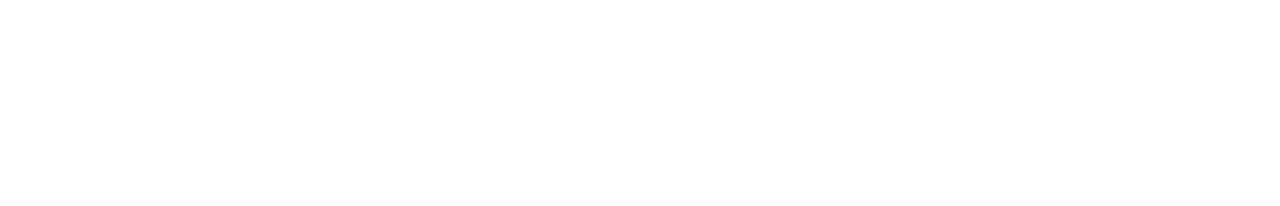
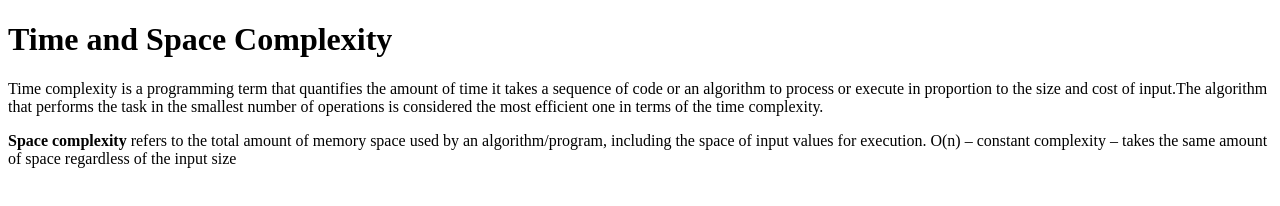
Before and after one commit to acciojob/time-and-space-complexity-davidjinu, a website: page main.html in a window 1280 px wide. Drawn offline with Linux system fonts and the light colour scheme.

Commit message:
created a submission

```diff
--- a/main.html
+++ b/main.html
@@ -8,7 +8,11 @@
 
 <body>
 	<!-- the entire body must be written by student -->
+	<h1>Time and Space Complexity</h1>
+	<p>Time complexity is a programming term that quantifies the amount of time it takes a sequence of code or an algorithm to process or execute in proportion to the size and cost of input.The algorithm that performs the task in the smallest number of operations is considered the most efficient one in terms of the time complexity.</p>
+	<p><b>Space complexity</b> refers to the total amount of memory space used by an algorithm/program, including the space of input values for execution. O(n) – constant complexity – takes the same amount of space regardless of the input size</p>
     <script type="text/javascript" src="./script.js">
+
 </script>
 
 </body>
```
